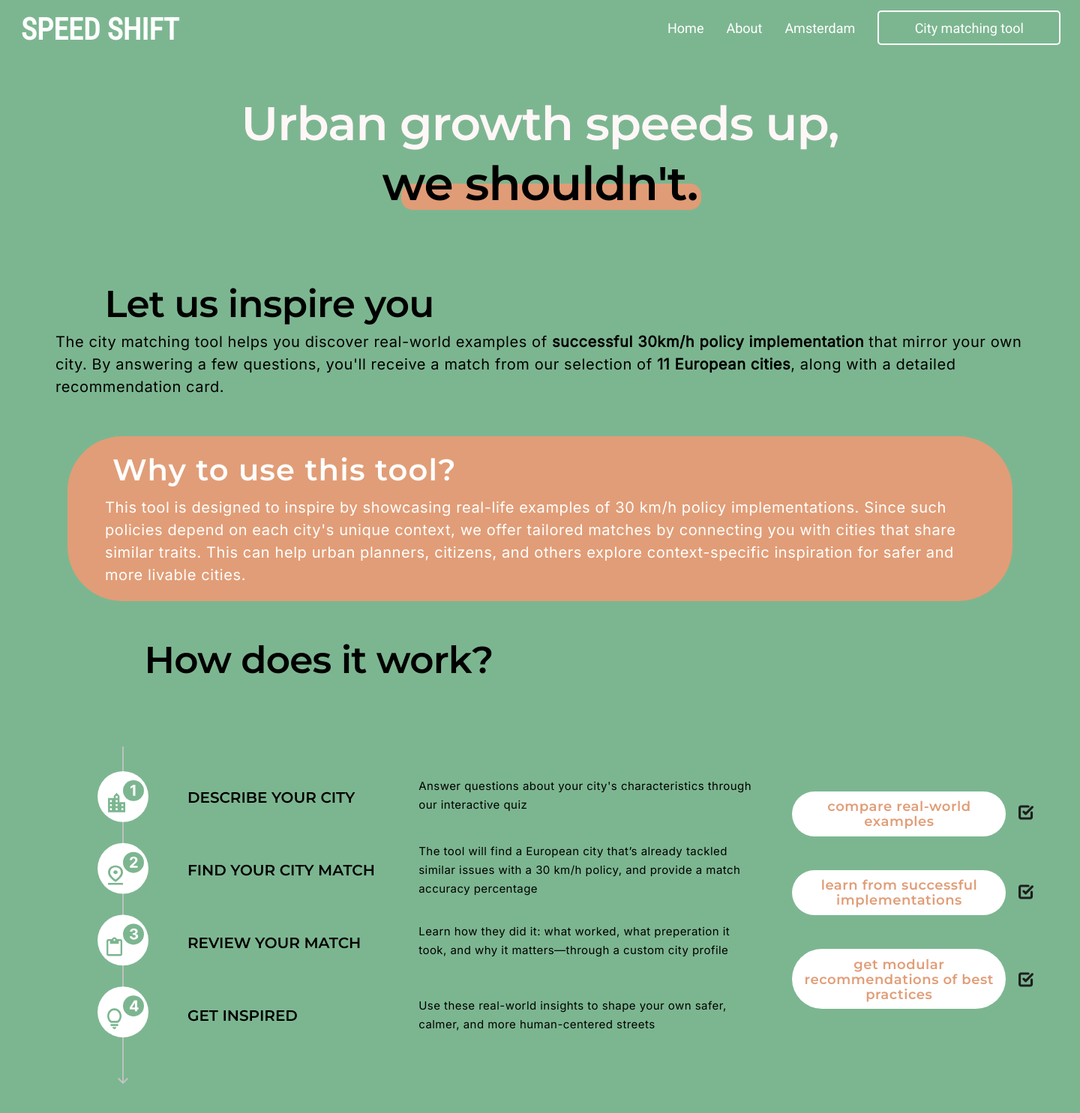
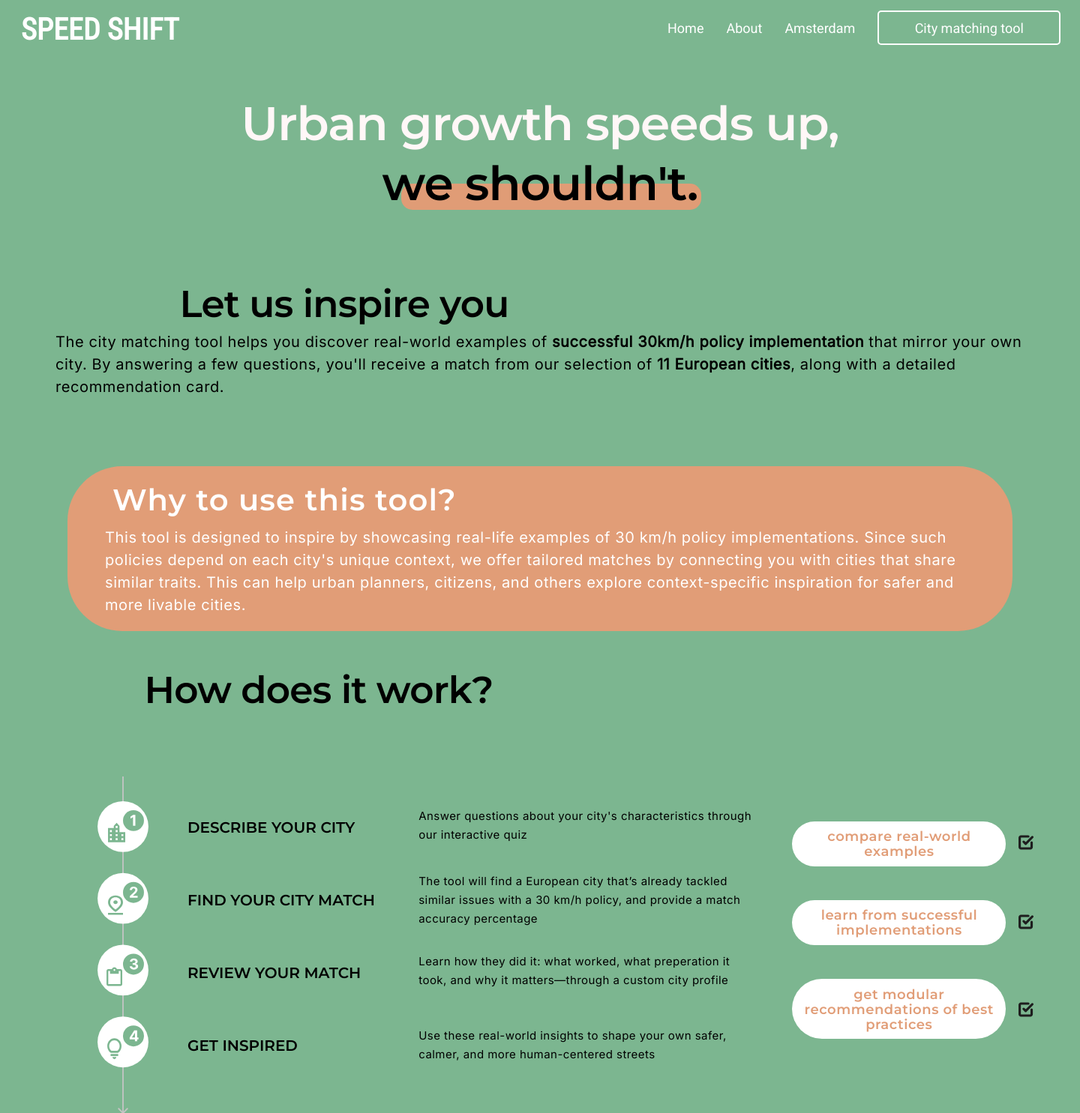
Before and after one commit to esterjez/30km, a Flask app: page /tool in a window 1440 px wide. Shown: the top 1485 px of the page at 75% size. Run offline with Flask 3, Linux system fonts and the light colour scheme.

Commit message:
new margins

```diff
--- a/30km/static/layout.css
+++ b/30km/static/layout.css
@@ -752,7 +752,6 @@
   color: #000000;
   max-width: 770px;
   margin-top: 50px;
-  margin-left: -100px;
 }
 
 .body6-text {
@@ -771,7 +770,7 @@
   background: #7CB690;
   width: 100%;
   max-width: 1440px;
-  padding: 48px 90px 64px 90px;
+  padding: 88px 90px 64px 90px;
   box-sizing: border-box;
 }
 
@@ -817,7 +816,7 @@
   min-height: 805px;
   position: relative;
   box-sizing: border-box;
-  padding: 51px 73px 0 73px;
+  padding: 81px 73px 0 73px;
 }
 
 .body8-title {
```
